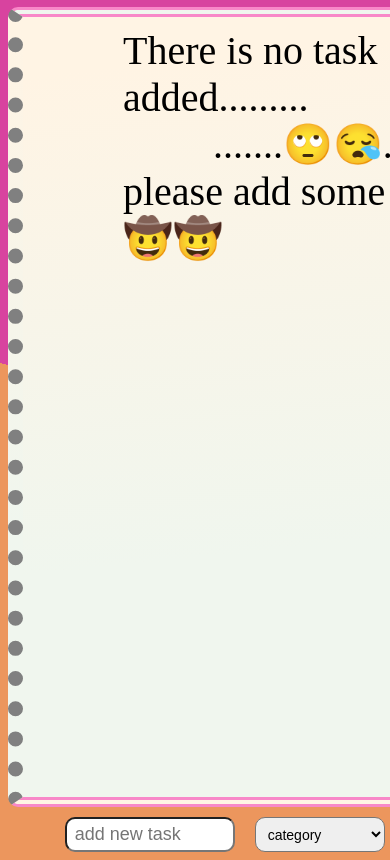
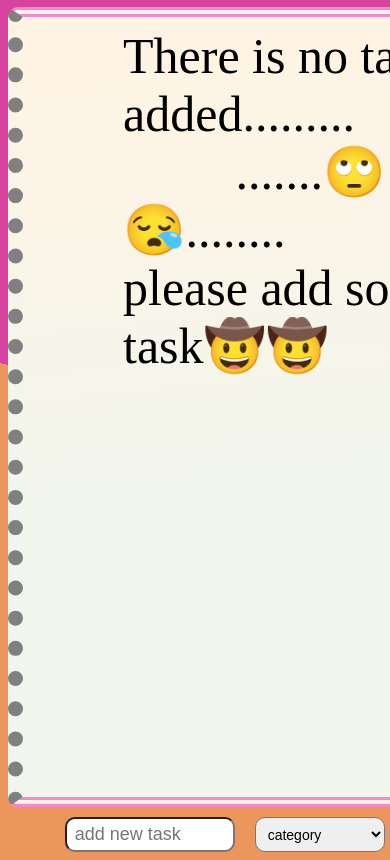
Before and after one commit to bhaktishinde2388/todo-app, a React app: page / in a window 390 px wide. Shown: the part 90-950 px from the top of the page. Built offline with nearby package versions, Linux system fonts and the light colour scheme; some packages are replaced by stand-ins of ours; a web font is replaced by a local one.

Commit message:
modified media query

```diff
--- a/src/views/Home/Home.css
+++ b/src/views/Home/Home.css
@@ -120,6 +120,19 @@
     margin-top: 200px;
 }
 
+@media screen and (max-width:768px)
+{
+    .empty-task-container-text
+{
+
+    text-align:left;
+    font-size: 50px;
+    font-family:  cursive;
+    font-optical-sizing: auto;
+
+    margin-top: 200px;
+}
+}
 .task-category-options
 {
     padding:5px 8px;
```
